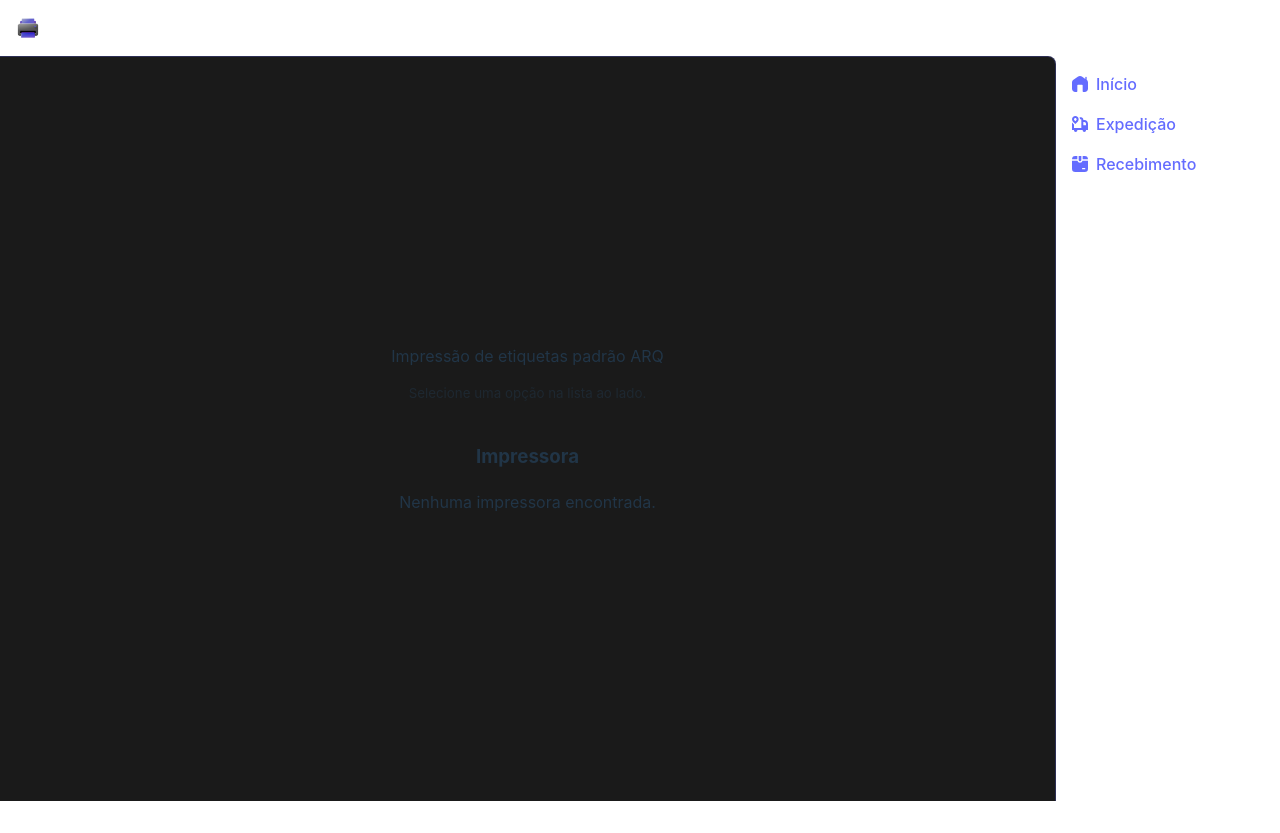
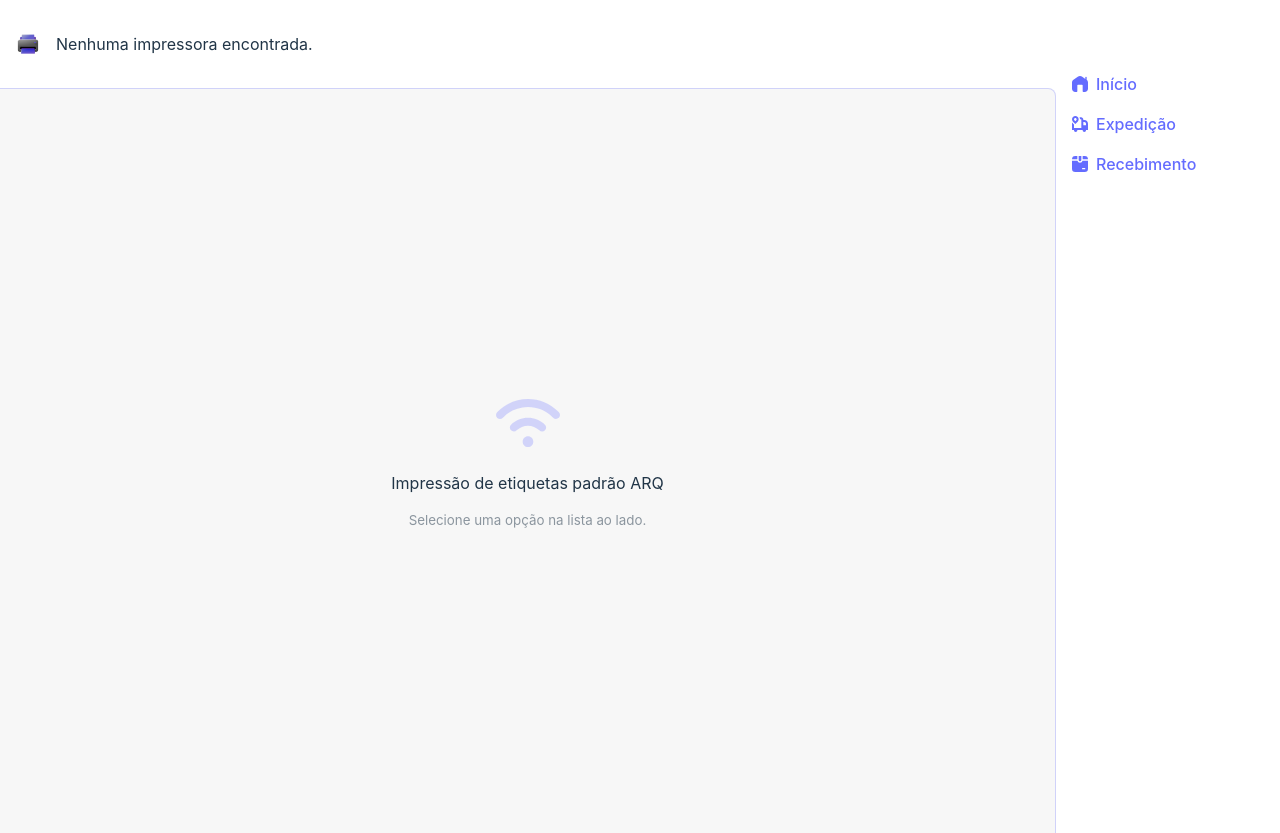
Before and after one commit to wduos-dsv/label-printer, a React (Vite) app: page /#/ in a window 1280 px wide. Before the commit the page ends 801 px from the top, so only its background shows below. Built offline with nearby package versions, Linux system fonts and the light colour scheme; the HTML template or start-up script is replaced by a standard one.

Commit message:
Moved printer selector into header

```diff
--- a/dist-electron/main.js
+++ b/dist-electron/main.js
@@ -17,6 +17,7 @@ function createWindow() {
       preload: path.join(__dirname$1, "preload.mjs")
     }
   });
+  win.removeMenu();
   win.webContents.on("did-finish-load", () => {
     win == null ? void 0 : win.webContents.send("main-process-message", (/* @__PURE__ */ new Date()).toLocaleString());
   });
--- a/electron/main.ts
+++ b/electron/main.ts
@@ -26,6 +26,8 @@ function createWindow() {
       preload: path.join(__dirname, "preload.mjs"),
     },
   });
+
+  win.removeMenu();
 
   win.webContents.on("did-finish-load", () => {
     win?.webContents.send("main-process-message", new Date().toLocaleString());
--- a/src/App.css
+++ b/src/App.css
@@ -6,10 +6,24 @@ header {
   display: flex;
   align-items: center;
   justify-content: flex-start;
+  gap: 1rem;
   padding: 1rem;
 }
 header img {
   height: 1.5rem;
+}
+header div select {
+  padding: 0.25rem 0.5rem;
+  border: none;
+  border-radius: 8px;
+  font-size: 0.75rem;
+  color: var(--accent-tertiary);
+  background-color: var(--main-window);
+}
+header div select option {
+  border-radius: 4px;
+  font-size: 0.75rem;
+  color: var(--text);
 }
 
 nav {
@@ -43,5 +57,5 @@ main {
   border-top: 1px solid var(--accent-opaque);
   border-right: 1px solid var(--accent-opaque);
   border-top-right-radius: 8px;
-  background-color: #1a1a1a;
+  background-color: var(--main-window);
 }
--- a/src/App.tsx
+++ b/src/App.tsx
@@ -1,3 +1,4 @@
+import { useEffect, useState } from "react";
 import { HashRouter, Routes, Route, Link } from "react-router-dom";
 import Home from "./views/Home";
 import Exp from "./views/Exp";
@@ -6,12 +7,73 @@ import "./App.css";
 
 import icon from "./assets/icon.png";
 
+interface PrinterInfo {
+  name: string;
+  displayName: string;
+  description: string;
+  status: number;
+  isDefault: boolean;
+}
+
 export default function App() {
+  const [printers, setPrinters] = useState<PrinterInfo[]>([]);
+  const [selectedPrinter, setSelectedPrinter] = useState<string>("");
+  const [loading, setLoading] = useState<boolean>(true);
+
+  useEffect(() => {
+    async function loadPrinters() {
+      try {
+        // Invoke the IPC handler exposed via preload
+        const printerList = await (window as any).ipcRenderer.invoke(
+          "get-printers",
+        );
+        setPrinters(printerList);
+
+        // Automatically select the system's default printer if available
+        const defaultPrinter = printerList.find(
+          (p: PrinterInfo) => p.isDefault,
+        );
+        if (defaultPrinter) {
+          setSelectedPrinter(defaultPrinter.name);
+        } else if (printerList.length > 0) {
+          setSelectedPrinter(printerList[0].name);
+        }
+      } catch (error) {
+        console.error("Failed to fetch printers:", error);
+      } finally {
+        setLoading(false);
+      }
+    }
+
+    loadPrinters();
+  }, []);
+
   return (
     <HashRouter>
       <div className="App">
         <header>
           <img src={icon} className="app-icon" alt="App Icon" />
+          <div>
+            {loading ? (
+              <p>Carregando impressoras...</p>
+            ) : printers.length === 0 ? (
+              <p>Nenhuma impressora encontrada.</p>
+            ) : (
+              <>
+                <select
+                  value={selectedPrinter}
+                  onChange={(e) => setSelectedPrinter(e.target.value)}
+                >
+                  {printers.map((printer) => (
+                    <option key={printer.name} value={printer.name}>
+                      {printer.displayName || printer.name}{" "}
+                      {printer.isDefault ? "(Padrão)" : ""}
+                    </option>
+                  ))}
+                </select>
+              </>
+            )}
+          </div>
         </header>
 
         <nav>
@@ -50,7 +112,10 @@ export default function App() {
         <main>
           <Routes>
             <Route path="/" element={<Home />} />
-            <Route path="/exp" element={<Exp />} />
+            <Route
+              path="/exp"
+              element={<Exp selectedPrinter={selectedPrinter} />}
+            />
             <Route path="/rec" element={<Rec />} />
           </Routes>
         </main>
--- a/src/index.css
+++ b/src/index.css
@@ -4,7 +4,7 @@
   font-weight: 400;
 
   color-scheme: light dark;
-  color: rgba(255, 255, 255, 0.87);
+  color: var(--text);
   background-color: #242424;
 
   font-synthesis: none;
@@ -15,7 +15,9 @@
   --accent: #646cff;
   --accent-opaque: #646cff42;
   --accent-secondary: #535bf2;
-  --accent-terciary: #747bff;
+  --accent-tertiary: #747bff;
+  --main-window: #1a1a1a;
+  --text: rgba(255, 255, 255, 0.87);
 }
 
 a {
@@ -60,11 +62,13 @@ button:focus-visible {
 
 @media (prefers-color-scheme: light) {
   :root {
-    color: #213547;
     background-color: #ffffff;
+
+    --text: #213547;
+    --main-window: #f7f7f7;
   }
   a:hover {
-    color: var(--accent-terciary);
+    color: var(--accent-tertiary);
   }
   button {
     background-color: #f9f9f9;
--- a/src/views/Exp.tsx
+++ b/src/views/Exp.tsx
@@ -1,8 +1,33 @@
-export default function Exp() {
+export default function Exp({ selectedPrinter }: { selectedPrinter: string }) {
+  const handlePrint = async () => {
+    if (!selectedPrinter) {
+      alert("Por favor, selecione uma impressora.");
+      return;
+    }
+
+    try {
+      const result = await (window as any).ipcRenderer.invoke(
+        "print-label",
+        selectedPrinter,
+      );
+      if (result.success) {
+        alert("Impresso com sucesso!");
+      } else {
+        alert("Erro ao imprimir: " + result.error);
+      }
+    } catch (error) {
+      console.error("Erro na comunicação de impressão:", error);
+    }
+  };
+
   return (
     <div>
       <h2>Exp View</h2>
       <p>Welcome to the Exp view!</p>
+
+      <button onClick={handlePrint} style={{ padding: "8px 16px" }}>
+        Imprimir Etiqueta
+      </button>
     </div>
   );
 }
--- a/src/views/Home.tsx
+++ b/src/views/Home.tsx
@@ -1,67 +1,4 @@
-import { useEffect, useState } from "react";
-
-interface PrinterInfo {
-  name: string;
-  displayName: string;
-  description: string;
-  status: number;
-  isDefault: boolean;
-}
-
 export default function Home() {
-  const [printers, setPrinters] = useState<PrinterInfo[]>([]);
-  const [selectedPrinter, setSelectedPrinter] = useState<string>("");
-  const [loading, setLoading] = useState<boolean>(true);
-
-  useEffect(() => {
-    async function loadPrinters() {
-      try {
-        // Invoke the IPC handler exposed via preload
-        const printerList = await (window as any).ipcRenderer.invoke(
-          "get-printers",
-        );
-        setPrinters(printerList);
-
-        // Automatically select the system's default printer if available
-        const defaultPrinter = printerList.find(
-          (p: PrinterInfo) => p.isDefault,
-        );
-        if (defaultPrinter) {
-          setSelectedPrinter(defaultPrinter.name);
-        } else if (printerList.length > 0) {
-          setSelectedPrinter(printerList[0].name);
-        }
-      } catch (error) {
-        console.error("Failed to fetch printers:", error);
-      } finally {
-        setLoading(false);
-      }
-    }
-
-    loadPrinters();
-  }, []);
-
-  const handlePrint = async () => {
-    if (!selectedPrinter) {
-      alert("Por favor, selecione uma impressora.");
-      return;
-    }
-
-    try {
-      const result = await (window as any).ipcRenderer.invoke(
-        "print-label",
-        selectedPrinter,
-      );
-      if (result.success) {
-        alert("Impresso com sucesso!");
-      } else {
-        alert("Erro ao imprimir: " + result.error);
-      }
-    } catch (error) {
-      console.error("Erro na comunicação de impressão:", error);
-    }
-  };
-
   return (
     <div
       className="Home"
@@ -74,41 +11,20 @@ export default function Home() {
         textAlign: "center",
       }}
     >
+      <svg
+        xmlns="http://www.w3.org/2000/svg"
+        data-name="Layer 1"
+        viewBox="0 0 24 24"
+        style={{
+          width: "64px",
+          height: "64px",
+          fill: "var(--accent-opaque)",
+        }}
+      >
+        <path d="M10,19c0-1.1,.9-2,2-2s2,.9,2,2-.9,2-2,2-2-.9-2-2Zm8.36-4.24c.59-.59,.59-1.54,0-2.12-3.51-3.51-9.22-3.51-12.73,0-.59,.59-.59,1.54,0,2.12s1.54,.59,2.12,0c2.34-2.34,6.15-2.34,8.49,0,.29,.29,.68,.44,1.06,.44s.77-.15,1.06-.44Zm5.17-4.67c.6-.57,.62-1.52,.05-2.12-.09-.09-.18-.19-.27-.28-3.02-3.02-7.04-4.69-11.31-4.69S3.71,4.66,.69,7.68c-.09,.09-.18,.19-.27,.28-.57,.6-.55,1.55,.05,2.12,.6,.57,1.55,.55,2.12-.05l.22-.23c2.46-2.46,5.72-3.81,9.19-3.81s6.74,1.35,9.2,3.81l.22,.22c.29,.31,.69,.46,1.08,.46,.37,0,.75-.14,1.04-.41Z" />
+      </svg>
       <p>Impressão de etiquetas padrão ARQ</p>
       <small className="dim">Selecione uma opção na lista ao lado.</small>
-
-      <div style={{ marginTop: "20px" }}>
-        <h3>Impressora</h3>
-        {loading ? (
-          <p>Carregando impressoras...</p>
-        ) : printers.length === 0 ? (
-          <p>Nenhuma impressora encontrada.</p>
-        ) : (
-          <>
-            <select
-              value={selectedPrinter}
-              onChange={(e) => setSelectedPrinter(e.target.value)}
-              style={{
-                padding: "8px",
-                fontSize: "14px",
-                minWidth: "220px",
-                marginRight: "10px",
-              }}
-            >
-              {printers.map((printer) => (
-                <option key={printer.name} value={printer.name}>
-                  {printer.displayName || printer.name}{" "}
-                  {printer.isDefault ? "(Padrão)" : ""}
-                </option>
-              ))}
-            </select>
-
-            <button onClick={handlePrint} style={{ padding: "8px 16px" }}>
-              Imprimir Etiqueta
-            </button>
-          </>
-        )}
-      </div>
     </div>
   );
 }
```
